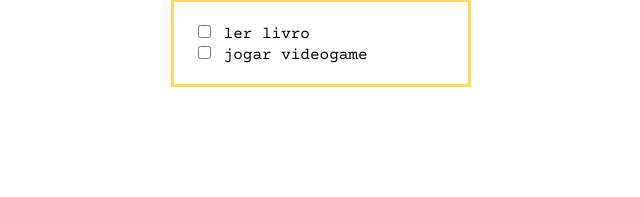
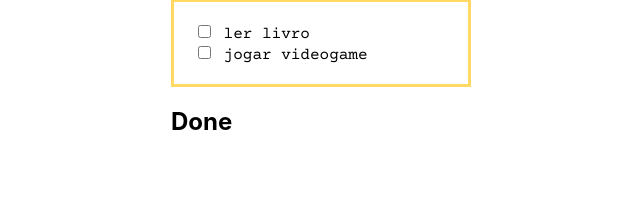
Before and after one commit to roselmamendes/todo, a React (Create React App) app: page / in a window 1280 px wide. Shown: the part 89-286 px from the top of the page, without its empty margins (319-959 px from the left). Built offline with nearby package versions, Linux system fonts and the light colour scheme.

Commit message:
Add a Done list

```diff
--- a/src/App.js
+++ b/src/App.js
@@ -1,16 +1,41 @@
+import React, { useState } from 'react';
 import './App.css';
 
-function App(props) {
+function App(props){
+  const [taskList, setTaskList] = useState(props.todoList);
+
+  function handleChange(event){
+    let copyTaskList = [...taskList];
+
+    const taskDone = copyTaskList[event.target.id].done;
+
+    copyTaskList[event.target.id].done = !taskDone;
+
+    setTaskList(copyTaskList);
+  }
+
   return (
     <div className="App">
       <h1>TODO</h1>
       <div className="TodoList">
-        {props.todoList.map((task, index) =>
-        <li key={index}>
-          <input type="checkbox" name={`task ${index}`}/>
-          <label for={`task ${index}`}> {task}</label>
-        </li>
-        )}
+        {taskList.map((task, index) =>(
+          !task.done &&
+            (<li key={index}>
+              <input type="checkbox" id={index} name={`task${index}`} onChange={handleChange}/>
+              <label for={index}> {task.title}</label>
+            </li>))
+        )
+        }
+      </div>
+      <div data-testid="done-list" className="DoneList">
+          <h2>Done</h2>
+          {taskList.map((task, index) =>
+              (task.done &&
+                (<li key={index}>
+                  {task.title}
+                </li>)
+              )
+          )}
       </div>
     </div>
   );
--- a/src/index.js
+++ b/src/index.js
@@ -6,7 +6,7 @@ import reportWebVitals from './reportWebVitals';
 
 ReactDOM.render(
   <React.StrictMode>
-    <App todoList={["ler livro", "jogar videogame"]}/>
+    <App todoList={[{title:"ler livro", done: false}, {title: "jogar videogame", done: false}]}/>
   </React.StrictMode>,
   document.getElementById('root')
 );
```
Also changed, not shown: 1 other file (tests, documents, lock files or other folders).
